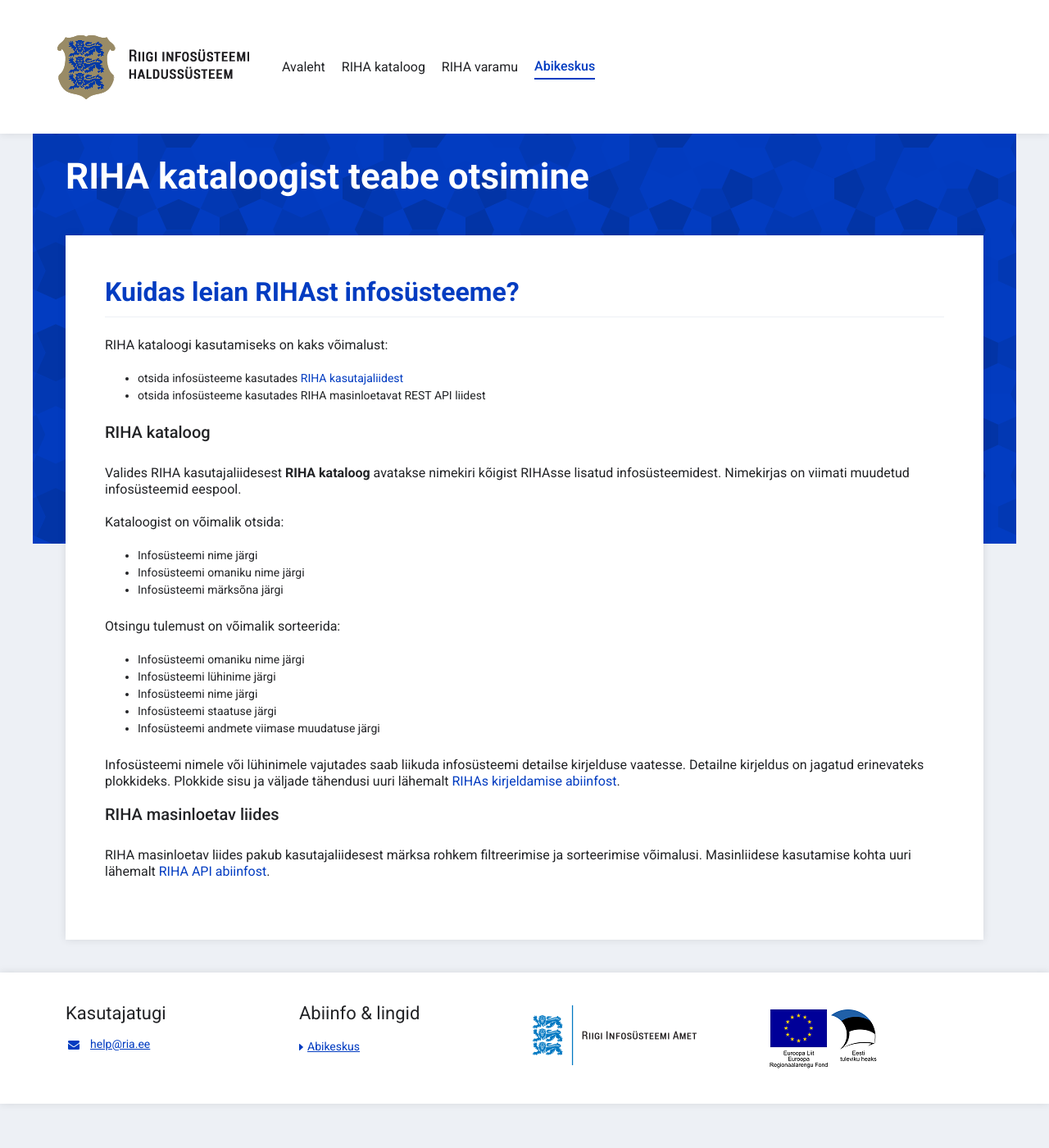
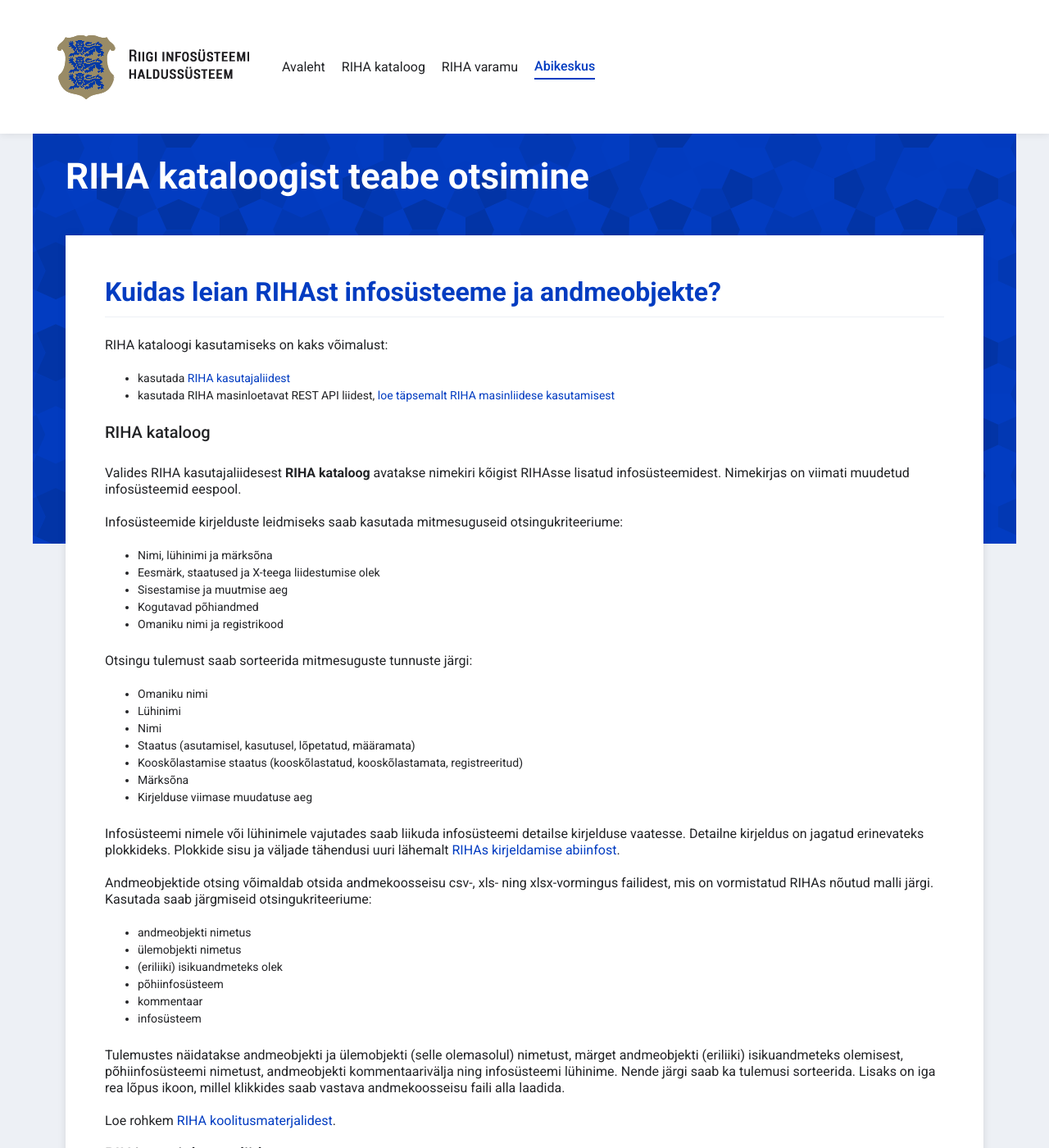
Before and after one commit to e-gov/RIHA-Help, a Jekyll site: the page built from docs/kataloogi-kasutamine.md, in a window 1280 px wide and 1400 px high. Shown: the whole window at 82% size. Built offline with Jekyll 4.4.1, drawn with Linux system fonts in a browser that asks for light colours.

Commit message:
Update kataloogi-kasutamine.md

```diff
--- a/docs/kataloogi-kasutamine.md
+++ b/docs/kataloogi-kasutamine.md
@@ -2,31 +2,47 @@
 title: RIHA kataloogist teabe otsimine
 ---
 
-## Kuidas leian RIHAst infosüsteeme?
+## Kuidas leian RIHAst infosüsteeme ja andmeobjekte?
 
 RIHA kataloogi kasutamiseks on kaks võimalust:
-- otsida infosüsteeme kasutades [RIHA kasutajaliidest](https://www.riha.ee/Infos%C3%BCsteemid)
-- otsida infosüsteeme kasutades RIHA masinloetavat REST API liidest
+- kasutada [RIHA kasutajaliidest](https://www.riha.ee/Infos%C3%BCsteemid)
+- kasutada RIHA masinloetavat REST API liidest, [loe täpsemalt RIHA masinliidese kasutamisest](https://abi.riha.ee/APIabi)
 
 ### RIHA kataloog
 
 Valides RIHA kasutajaliidesest **RIHA kataloog** avatakse nimekiri kõigist RIHAsse lisatud infosüsteemidest. Nimekirjas on viimati muudetud infosüsteemid eespool.
 
-Kataloogist on võimalik otsida:
-- Infosüsteemi nime järgi
-- Infosüsteemi omaniku nime järgi
-- Infosüsteemi märksõna järgi
+Infosüsteemide kirjelduste leidmiseks saab kasutada mitmesuguseid otsingukriteeriume:
+- Nimi, lühinimi ja märksõna
+- Eesmärk, staatused ja X-teega liidestumise olek
+- Sisestamise ja muutmise aeg
+- Kogutavad põhiandmed
+- Omaniku nimi ja registrikood
 
-Otsingu tulemust on võimalik sorteerida:
-- Infosüsteemi omaniku nime järgi
-- Infosüsteemi lühinime järgi
-- Infosüsteemi nime järgi
-- Infosüsteemi staatuse järgi
-- Infosüsteemi andmete viimase muudatuse järgi
+Otsingu tulemust saab sorteerida mitmesuguste tunnuste järgi:
+- Omaniku nimi
+- Lühinimi
+- Nimi
+- Staatus (asutamisel, kasutusel, lõpetatud, määramata)
+- Kooskõlastamise staatus (kooskõlastatud, kooskõlastamata, registreeritud)
+- Märksõna
+- Kirjelduse viimase muudatuse aeg
 
 Infosüsteemi nimele või lühinimele vajutades saab liikuda infosüsteemi detailse kirjelduse vaatesse.
 Detailne kirjeldus on jagatud erinevateks plokkideks. Plokkide sisu ja väljade tähendusi uuri lähemalt [RIHAs kirjeldamise abiinfost](https://abi.riha.ee/RIHAs-kirjeldamine#milline-t%C3%A4hendus-on-riha-v%C3%A4ljadel).
 
+Andmeobjektide otsing võimaldab otsida andmekoosseisu csv-, xls- ning xlsx-vormingus failidest, mis on vormistatud RIHAs nõutud malli järgi. Kasutada saab järgmiseid otsingukriteeriume:
+- andmeobjekti nimetus
+- ülemobjekti nimetus
+- (eriliiki) isikuandmeteks olek
+- põhiinfosüsteem
+- kommentaar
+- infosüsteem
+
+Tulemustes näidatakse andmeobjekti ja ülemobjekti (selle olemasolul) nimetust, märget andmeobjekti (eriliiki) isikuandmeteks olemisest, põhiinfosüsteemi nimetust, andmeobjekti kommentaarivälja ning infosüsteemi lühinime. Nende järgi saab ka tulemusi sorteerida. Lisaks on iga rea lõpus ikoon, millel klikkides saab vastava andmekoosseisu faili alla laadida.
+
+Loe rohkem [RIHA koolitusmaterjalidest](https://moodle.ria.ee/mod/page/view.php?id=651).
+
 ### RIHA masinloetav liides
 
 RIHA masinloetav liides pakub kasutajaliidesest märksa rohkem filtreerimise ja sorteerimise võimalusi. Masinliidese kasutamise kohta uuri lähemalt [RIHA API abiinfost](https://abi.riha.ee/APIabi).
```
